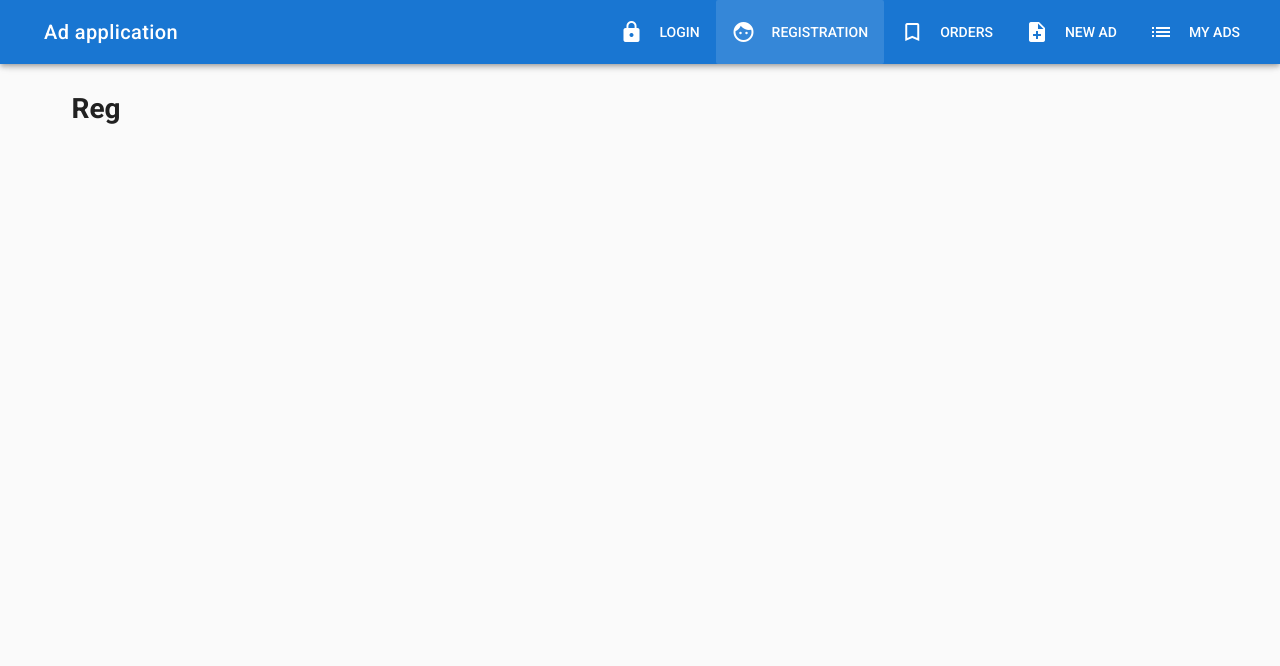
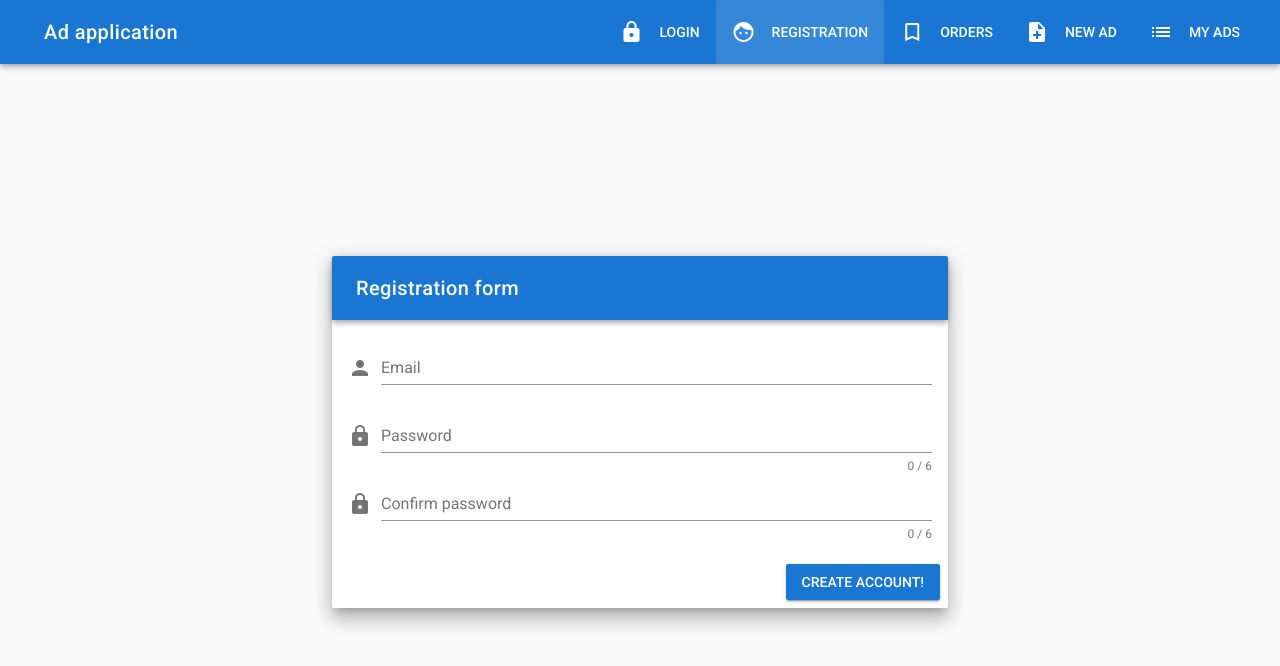
Before and after one commit to langsyar/ad_vue, a Vue app: page /registration in a window 1280 px wide. Shown: the top 666 px of the page. Built offline with nearby package versions, Linux system fonts and the light colour scheme.

Commit message:
registration page

```diff
--- a/src/components/Auth/Registration.vue
+++ b/src/components/Auth/Registration.vue
@@ -1,8 +1,55 @@
 <template>
-    <v-container>
-        <v-layout row>
-            <v-flex xs12>
-                <h1>Reg</h1>
+    <v-container fluid fill-height>
+        <v-layout align-center justify-center>
+            <v-flex xs12 sm8 md6>
+                <v-card class="elevation-12">
+                    <v-toolbar dark color="primary">
+                        <v-toolbar-title>Registration form</v-toolbar-title>
+                    </v-toolbar>
+                    <v-card-text>
+                        <v-form
+                            ref="form"
+                            v-model="valid"
+                            lazy-validation>
+                            <v-text-field
+                                prepend-icon="person"
+                                name="email"
+                                label="Email"
+                                type="email"
+                                v-model="email"
+                                :rules="emailRules"
+                            ></v-text-field>
+                            <v-text-field
+                                id="password"
+                                prepend-icon="lock"
+                                name="password"
+                                label="Password"
+                                type="password"
+                                :counter="6"
+                                :rules="passwordRules"
+                                v-model="password"
+                            ></v-text-field>
+                            <v-text-field
+                                id="password"
+                                prepend-icon="lock"
+                                name="confirm-password"
+                                label="Confirm password"
+                                type="password"
+                                :counter="6"
+                                :rules="confirmPasswordRules"
+                                v-model="confirmPassword"
+                            ></v-text-field>
+                        </v-form>
+                    </v-card-text>
+                    <v-card-actions>
+                        <v-spacer></v-spacer>
+                        <v-btn
+                                color="primary"
+                                @click="onSubmit"
+                                :disabled="!valid"
+                        >Create account!</v-btn>
+                    </v-card-actions>
+                </v-card>
             </v-flex>
         </v-layout>
     </v-container>
@@ -12,7 +59,33 @@
 	export default {
 		data() {
 			return {
-
+				email: '',
+				password: '',
+                confirmPassword: '',
+				valid: false,
+				emailRules: [
+					v => !!v || 'E-mail is required',
+					v => /.+@.+/.test(v) || 'E-mail must be valid'
+				],
+				passwordRules: [
+					v => !!v || 'Password is required',
+					v => (v && v.length >= 6) || 'Password must be equal or more than 6 characters'
+				],
+                confirmPasswordRules: [
+					v => !!v || 'Password is required',
+                    v => v === this.password || 'Passwords should match'
+				],
+			}
+		},
+		methods: {
+			onSubmit() {
+				if (this.$refs.form.validate()) {
+					const user = {
+						email: this.email,
+						password: this.password
+					};
+					console.log(user);
+				}
 			}
 		}
 	}
```
